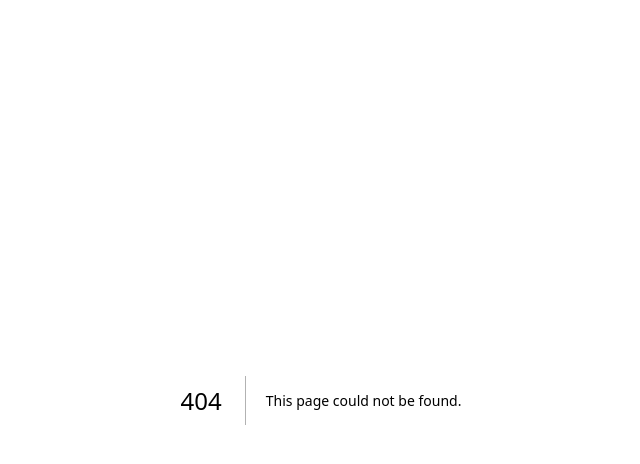
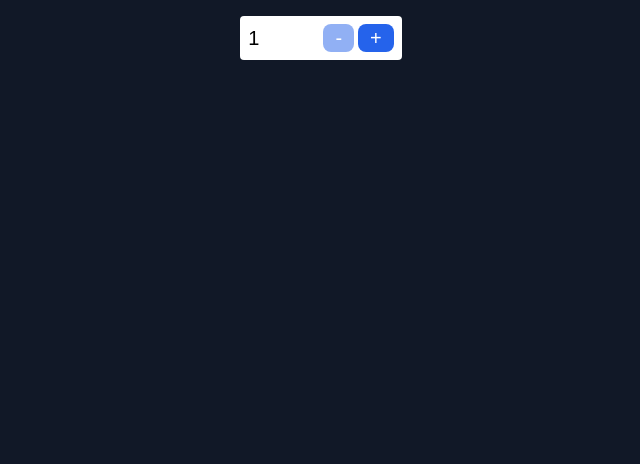
Before and after one commit to bhaumikkgohil/cprg306-assignments, a Next.js app: page /week-4 in a window 1280 px wide. Before the commit this address had no page. Shown: the top 464 px of the page, without its empty margins (319-959 px from the left). Built offline with nearby package versions, Linux system fonts and the light colour scheme.

Commit message:
Done with Week-4

```diff
--- a/app/page.js
+++ b/app/page.js
@@ -16,6 +16,9 @@ export default function Page() {
           <li className="hover:text-green-400 hover:underline">
             <Link href="/week-3">Week 3 Assignment</Link>
           </li>
+          <li className="hover:text-green-400 hover:underline">
+            <Link href="/week-4">Week 4 Assignment</Link>
+          </li>
         </ul>
       </div>
     </main>
--- /dev/null
+++ b/app/week-4/new-item.js
@@ -0,0 +1,52 @@
+"use client";
+
+import { useState } from "react";
+
+const NewItem = () => {
+  const [quantity, setQuantity] = useState(1);
+
+  const increment = () => {
+    if (quantity < 20) {
+      setQuantity(quantity + 1);
+    }
+  };
+
+  const decrement = () => {
+    if (quantity > 1) {
+      setQuantity(quantity - 1);
+    }
+  };
+
+  return (
+    <div className="h-screen flex flex-col items-center p-4 bg-gray-900">
+      <div className="bg-white flex space-x-16 p-2 rounded">
+        <div>
+          <span className="text-xl font-medium text-black">{quantity}</span>
+        </div>
+        <div className="space-x-1">
+          <button
+            className={`bg-blue-600 text-white text-xl px-3 rounded-lg ${
+              quantity === 1 && "opacity-50 cursor-not-allowed"
+            }`}
+            onClick={decrement}
+            disabled={quantity === 1}
+          >
+            -
+          </button>
+
+          <button
+            className={`bg-blue-600 text-white text-xl px-3 rounded-lg ${
+              quantity === 20 && "opacity-50 cursor-not-allowed"
+            }`}
+            onClick={increment}
+            disabled={quantity === 20}
+          >
+            +
+          </button>
+        </div>
+      </div>
+    </div>
+  );
+};
+
+export default NewItem;
--- /dev/null
+++ b/app/week-4/page.js
@@ -0,0 +1,9 @@
+import NewItem from "./new-item";
+
+export default function Week4Page() {
+  return (
+    <div>
+      <NewItem />
+    </div>
+  );
+}
```
